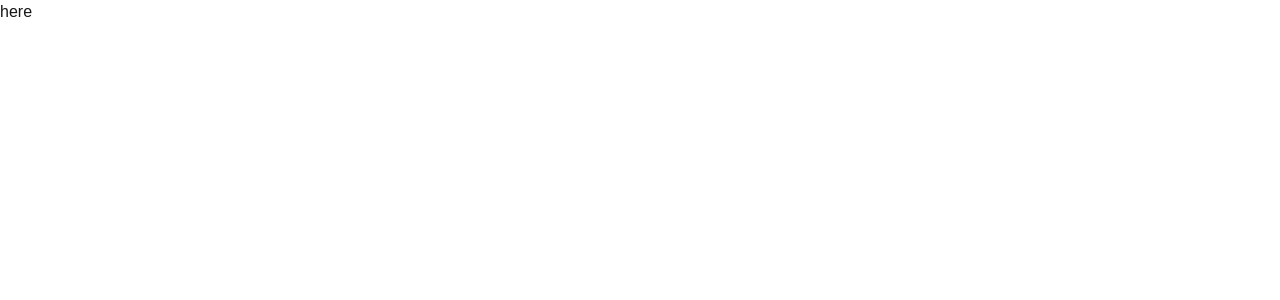
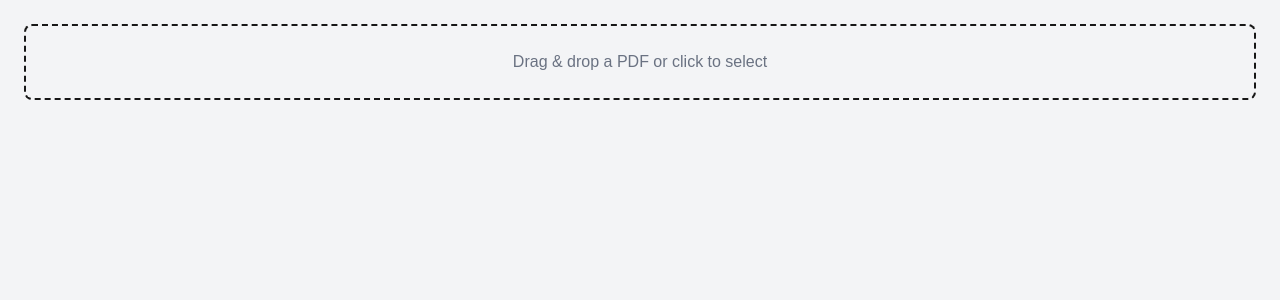
Before and after one commit to Merdoth/pdf-editor, a Next.js app: page / in a window 1280 px wide. Shown: the top 300 px of the page. Built offline with nearby package versions, Linux system fonts and the light colour scheme.

Commit message:
add file uploader details

```diff
--- a/src/app/page.tsx
+++ b/src/app/page.tsx
@@ -1,8 +1,34 @@
+"use client";
+
+import dynamic from "next/dynamic";
+import { useState } from "react";
+
+const FileUploader = dynamic(() => import("../components/FileUploader"), { ssr: false });
 
 export default function Home() {
+
+  const [pdfFile, setPdfFile] = useState<string | null>(null);
+  const [isLoading, setIsLoading] = useState<boolean>(false);
+
+  const handleFileUpload = (file: File) => {
+    setIsLoading(true);
+    const fileUrl = URL.createObjectURL(file);
+
+    setTimeout(() => {
+      setPdfFile(fileUrl);
+      setIsLoading(false);
+    }, 1500);
+  };
+
   return (
- <div>
-     here
- </div>
+    <div className="flex flex-col items-center p-6 space-y-4 w-full h-screen bg-gray-100">
+        <FileUploader onFileUpload={handleFileUpload} />
+
+        {isLoading && (
+        <div className="fixed inset-0 flex items-center justify-center bg-gray-300 bg-opacity-50 z-50">
+          <div className="w-16 h-16 border-4 border-gray-400 border-t-transparent rounded-full animate-spin"></div>
+        </div>
+      )}
+    </div>
   );
 }
--- a/src/components/FileUploader.tsx
+++ b/src/components/FileUploader.tsx
@@ -0,0 +1,26 @@
+import { useCallback } from "react";
+import { useDropzone } from "react-dropzone";
+
+interface FileUploaderProps {
+  onFileUpload: (file: File) => void;
+}
+
+export default function FileUploader({ onFileUpload }: FileUploaderProps) {
+  const onDrop = useCallback((acceptedFiles: File[]) => {
+    if (acceptedFiles.length) {
+      onFileUpload(acceptedFiles[0]); // Pass file to parent
+    }
+  }, [onFileUpload]);
+
+  const { getRootProps, getInputProps, isDragActive } = useDropzone({
+    onDrop,
+    accept: { "application/pdf": [".pdf"] },
+  });
+
+  return (
+    <div {...getRootProps()} className="border-2 border-dashed p-6 text-center cursor-pointer bg-gray-100 rounded-lg w-full">
+      <input {...getInputProps()} />
+      <p className="text-gray-500">{isDragActive ? "Drop the file here..." : "Drag & drop a PDF or click to select"}</p>
+    </div>
+  );
+}
```
Also changed, not shown: empty-module.ts (renamed from empty.module.ts).
